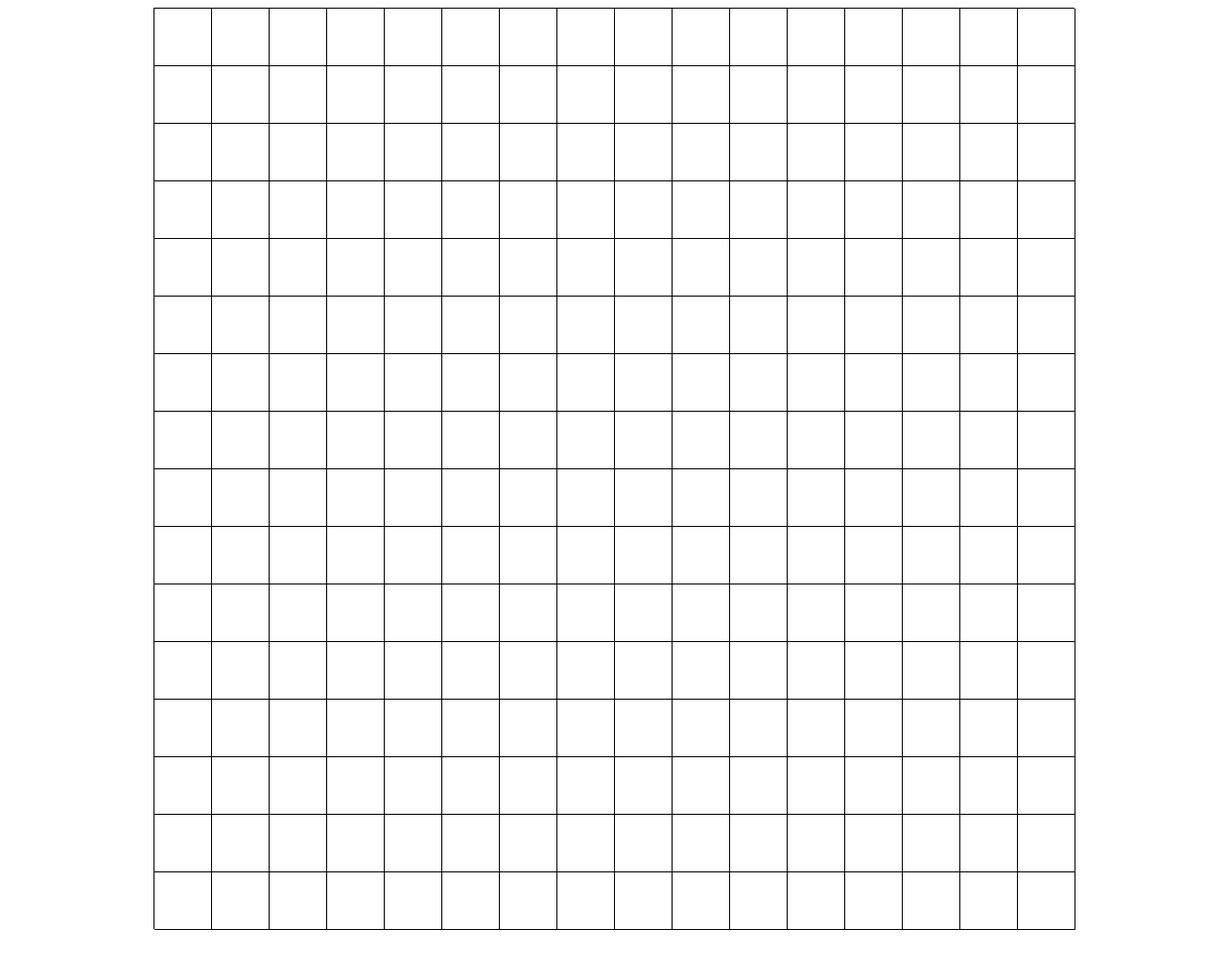
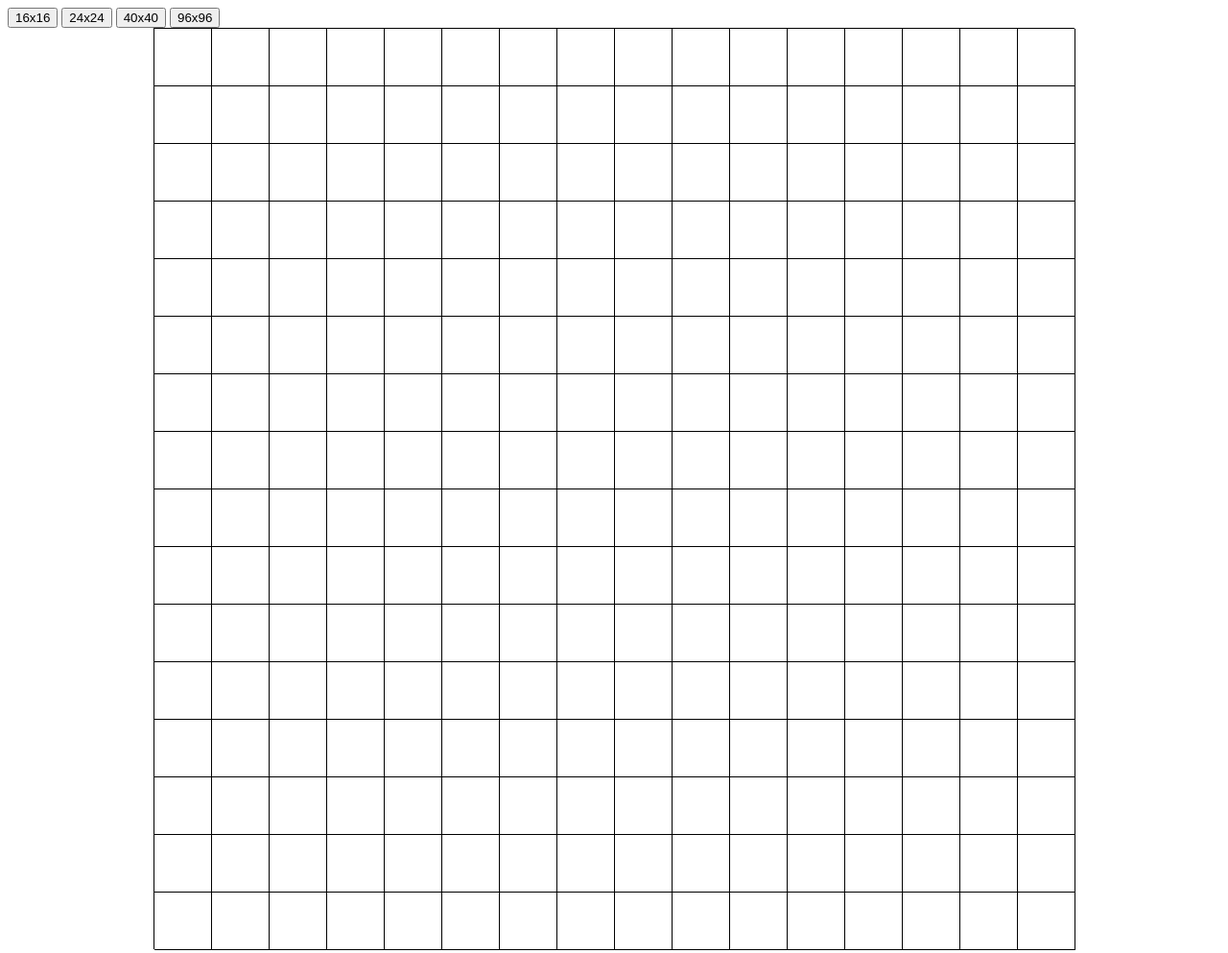
Before and after one commit to Kavoriya/Etch-a-Sketch, a plain HTML site: page index.html in a window 1280 px wide. Shown: the whole page at 96% size. Drawn offline with Linux system fonts and the light colour scheme.

Commit message:
Make buttons change number of squares
Color now changes to black when hovering over squares.
Added empty buttons in html.
Make buttons change number of squares in grid.

```diff
--- a/index.html
+++ b/index.html
@@ -11,6 +11,10 @@
 </head>
 
 <body>
+  <button id="button16x16">16x16</button>
+  <button id="button24x24">24x24</button>
+  <button id="button40x40">40x40</button>
+  <button id="button96x96">96x96</button>
 
   <div id="container"></div>
 
--- a/script.js
+++ b/script.js
@@ -10,6 +10,10 @@ function createGrid(numberOfSquares) {
     newSquare.style.borderRight = "1px solid black";
     newSquare.style.borderBottom = "1px solid black";
     newSquare.style.boxSizing = "border-box";
+    newSquare.classList.add("square");
+    newSquare.addEventListener("mouseover", (event) =>
+      event.target.classList.add("black-color")
+    );
     container.appendChild(newSquare);
   }
 }
--- a/style.css
+++ b/style.css
@@ -8,3 +8,7 @@
   box-sizing: border-box;
   margin: 0 auto;
 }
+
+.black-color {
+  background-color: black;
+}
```
